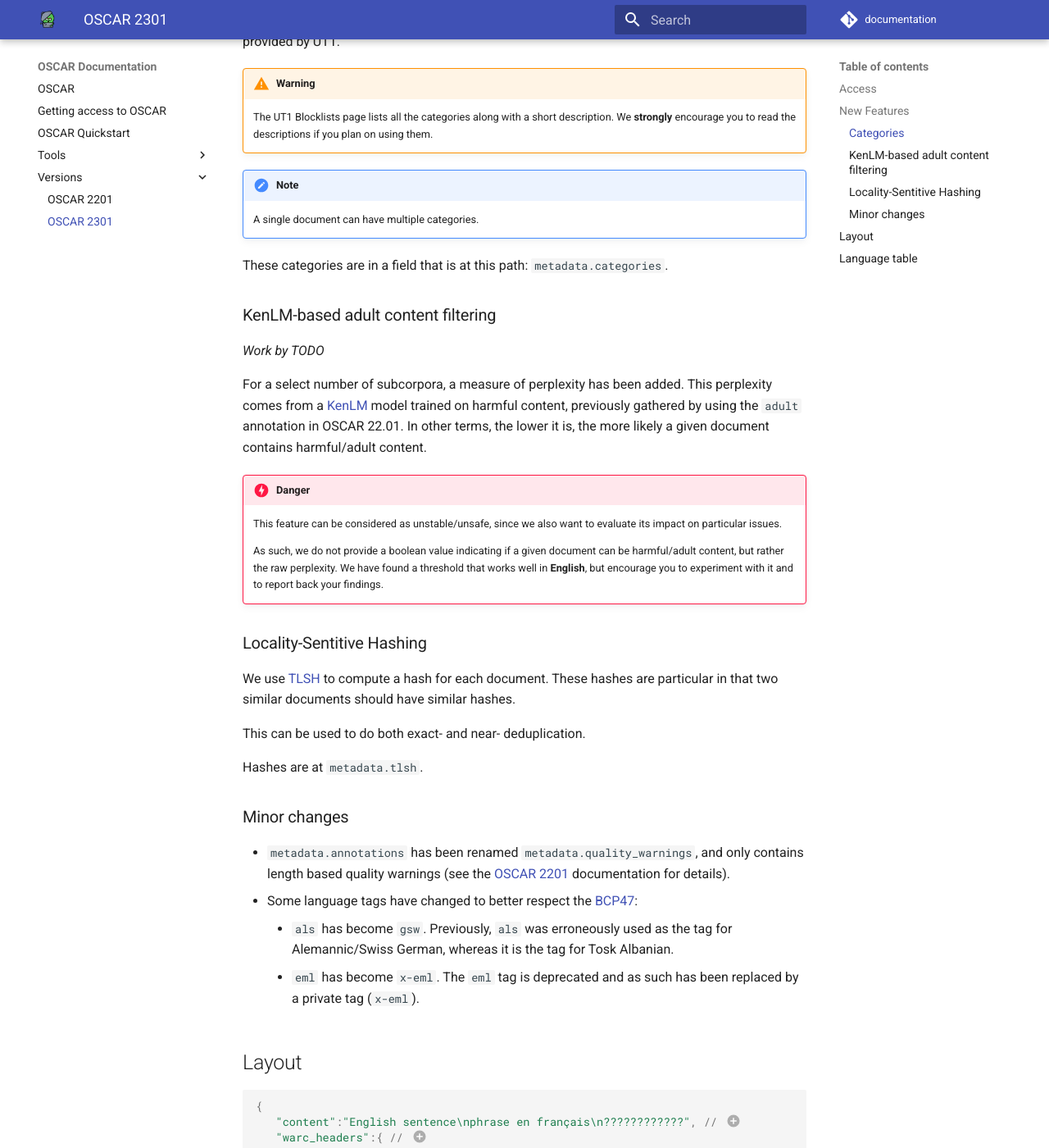
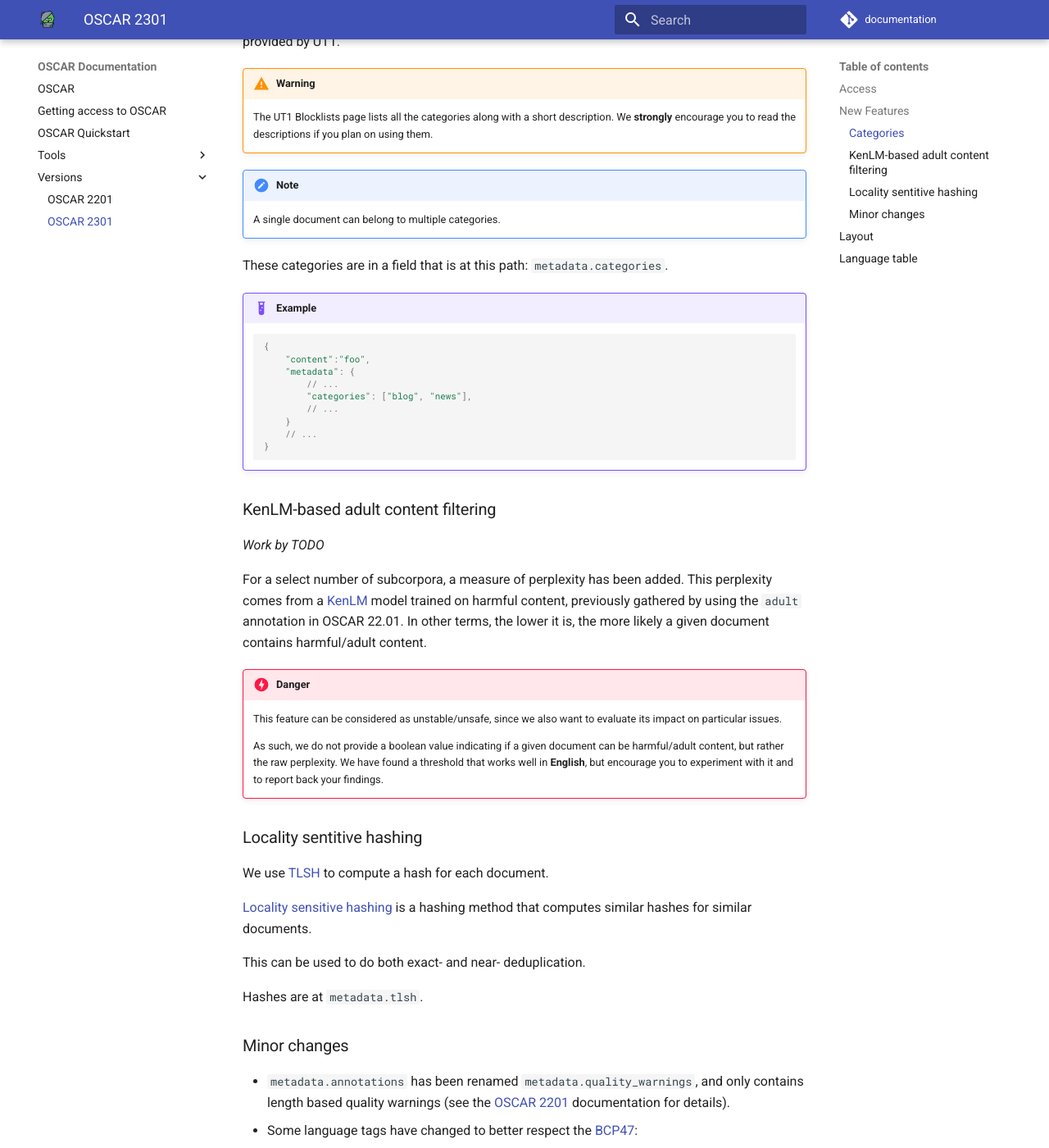
Before and after one commit to oscar-project/documentation, an MkDocs documentation site: the page built from docs/versions/oscar-2301.md, in a window 1280 px wide and 1400 px high, scrolled down 743 px. Shown: the whole window at 82% size. Built offline with MkDocs 1.6.1 and Material for MkDocs 9.7.7, drawn with Linux system fonts in a browser that asks for light colours; comment, search, counter and statistics services are not loaded.

Commit message:
apply Rua's suggestions (related to #11)

````diff
--- a/docs/versions/oscar-2301.md
+++ b/docs/versions/oscar-2301.md
@@ -24,9 +24,22 @@
     We **strongly** encourage you to read the descriptions if you plan on using them.
 
 !!! note
-    A single document can have multiple categories.
+    A single document can belong to multiple categories.
 
 These categories are in a field that is at this path: `metadata.categories`.
+
+!!! example
+    ```js
+    {
+        "content":"foo",
+        "metadata": {
+            // ...
+            "categories": ["blog", "news"],
+            // ...
+        }
+        // ...
+    }
+    ```
 
 
 ### KenLM-based adult content filtering
@@ -42,9 +55,11 @@
     As such, we do not provide a boolean value indicating if a given document can be harmful/adult content, but rather the raw perplexity.
     We have found a threshold that works well in **English**, but encourage you to experiment with it and to report back your findings.
 
-### Locality-Sentitive Hashing
+### Locality sentitive hashing
 
-We use [TLSH](https://tlsh.org/papers.html) to compute a hash for each document. These hashes are particular in that two similar documents should have similar hashes.
+We use [TLSH](https://tlsh.org/papers.html) to compute a hash for each document.
+
+[Locality sensitive hashing](https://fr.wikipedia.org/wiki/Locality_sensitive_hashing) is a hashing method that computes similar hashes for similar documents.
 
 This can be used to do both exact- and near- deduplication.
 
````
